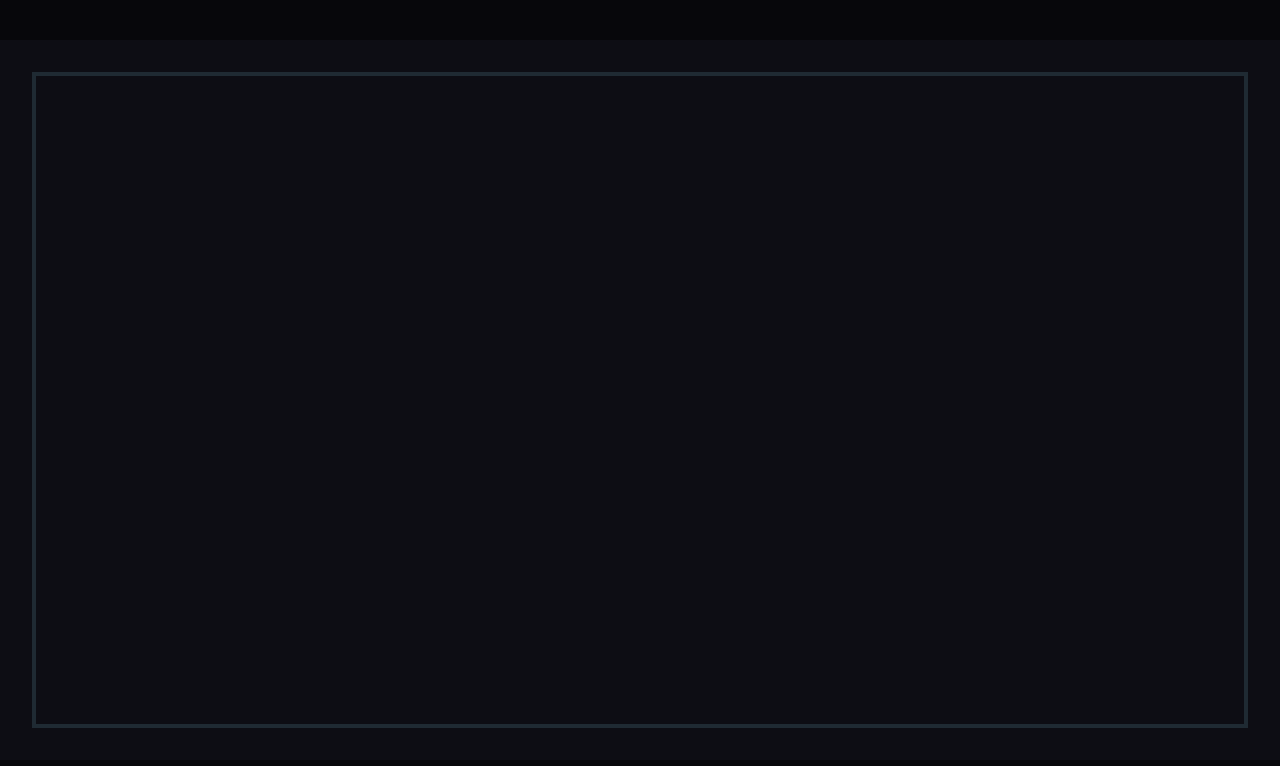
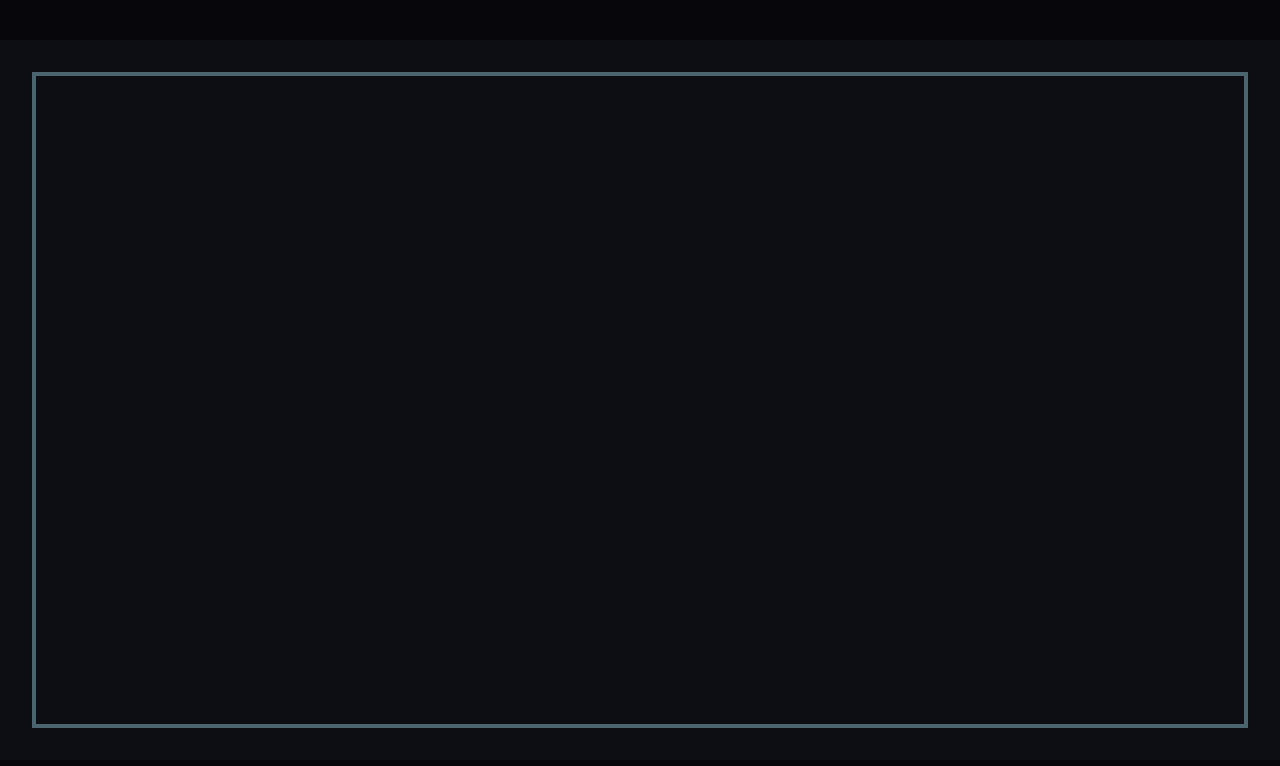
Before and after one commit to XDextX/reaper-combo-game, a website built with Vite: page index.html in a window 1280 px wide. Built offline with nearby package versions, Linux system fonts and the light colour scheme.

Commit message:
fix: arreglos de la revisión de RC-1 (escala por DPR, pausa del bucle, accesibilidad, spec, plan y README)

```diff
--- a/index.html
+++ b/index.html
@@ -2,16 +2,16 @@
 <html lang="es">
   <head>
     <meta charset="UTF-8" />
-    <meta name="viewport" content="width=device-width, initial-scale=1, user-scalable=no" />
+    <meta name="viewport" content="width=device-width, initial-scale=1" />
     <title>Reaper Combo Game</title>
     <style>
       html, body { margin: 0; height: 100%; background: #07070b; overflow: hidden; }
       body { display: grid; place-items: center; }
-      canvas { image-rendering: pixelated; }
+      canvas { image-rendering: pixelated; touch-action: none; }
     </style>
   </head>
   <body>
-    <canvas id="juego" aria-label="Arena de práctica"></canvas>
+    <canvas id="juego" role="img" aria-label="Arena de práctica"></canvas>
     <script type="module" src="/src/main.ts"></script>
   </body>
 </html>
--- a/src/bucle.ts
+++ b/src/bucle.ts
@@ -1,22 +1,35 @@
 export const PASO = 1000 / 60;
-// Evita la espiral de la muerte si la pestaña se congela.
+// Evita la espiral de la muerte con fotogramas lentos.
 const MAX_PASOS = 5;
+// Un hueco mayor es una pausa (pestaña oculta, depurador): no se recupera.
+const MAX_HUECO = 250;
 
-/** Cuántos pasos fijos tocan con el tiempo acumulado, y cuánto sobra. */
-export function repartir(acumulado: number): { pasos: number; resto: number } {
-  const pasos = Math.min(Math.floor(acumulado / PASO), MAX_PASOS);
-  const resto = pasos === MAX_PASOS ? 0 : acumulado - pasos * PASO;
+/** Cuántos pasos fijos tocan al sumar dt al tiempo acumulado, y cuánto sobra. */
+export function repartir(acumulado: number, dt: number): { pasos: number; resto: number } {
+  if (dt < 0 || dt > MAX_HUECO) return { pasos: 0, resto: 0 };
+  const total = acumulado + dt;
+  const pasos = Math.min(Math.floor(total / PASO), MAX_PASOS);
+  const resto = pasos === MAX_PASOS ? 0 : total - pasos * PASO;
   return { pasos, resto };
 }
 
 export function arrancar(actualizar: () => void, dibujar: () => void): void {
-  let antes = performance.now();
+  let antes: number | null = null;
   let acumulado = 0;
+  let pausado = false;
+  const pausar = () => { pausado = true; };
+  const seguir = () => { pausado = false; antes = null; acumulado = 0; };
+  addEventListener('blur', pausar);
+  addEventListener('focus', seguir);
+  document.addEventListener('visibilitychange', () => (document.hidden ? pausar() : seguir()));
+
   const marco = (ahora: number) => {
-    const r = repartir(acumulado + ahora - antes);
+    if (!pausado && antes !== null) {
+      const r = repartir(acumulado, ahora - antes);
+      acumulado = r.resto;
+      for (let i = 0; i < r.pasos; i++) actualizar();
+    }
     antes = ahora;
-    acumulado = r.resto;
-    for (let i = 0; i < r.pasos; i++) actualizar();
     dibujar();
     requestAnimationFrame(marco);
   };
--- a/src/main.ts
+++ b/src/main.ts
@@ -1,17 +1,18 @@
 import { arrancar } from './bucle';
-import { ANCHO, ALTO, ajustar } from './pantalla';
+import { ANCHO, ALTO, seguirPantalla } from './pantalla';
 
 const canvas = document.querySelector<HTMLCanvasElement>('#juego')!;
 canvas.width = ANCHO;
 canvas.height = ALTO;
 const ctx = canvas.getContext('2d')!;
-ajustar(canvas);
-addEventListener('resize', () => ajustar(canvas));
+ctx.imageSmoothingEnabled = false;
+seguirPantalla(canvas);
 
 function dibujar(): void {
   ctx.fillStyle = '#0d0d14';
   ctx.fillRect(0, 0, ANCHO, ALTO);
-  ctx.strokeStyle = '#1f2a33';
+  // Límite de la arena: contraste 3:1 con el fondo, porque es un borde con el que se choca.
+  ctx.strokeStyle = '#4a6470';
   ctx.strokeRect(8.5, 8.5, ANCHO - 17, ALTO - 17);
 }
 
--- a/src/pantalla.ts
+++ b/src/pantalla.ts
@@ -1,13 +1,32 @@
 export const ANCHO = 320;
 export const ALTO = 180;
 
-/** Mayor escala entera que cabe, para que los píxeles sigan nítidos. */
-export function escala(ventanaAncho: number, ventanaAlto: number): number {
-  return Math.max(1, Math.floor(Math.min(ventanaAncho / ANCHO, ventanaAlto / ALTO)));
+/**
+ * Píxeles de dispositivo por píxel de juego: el mayor entero que cabe, para que todos
+ * midan lo mismo. Si no cabe ni a 1, una fracción para no recortar la arena.
+ */
+export function escala(ancho: number, alto: number): number {
+  const cabe = Math.min(ancho / ANCHO, alto / ALTO);
+  return cabe >= 1 ? Math.floor(cabe) : cabe;
 }
 
 export function ajustar(canvas: HTMLCanvasElement): void {
-  const e = escala(innerWidth, innerHeight);
-  canvas.style.width = `${ANCHO * e}px`;
-  canvas.style.height = `${ALTO * e}px`;
+  const dpr = devicePixelRatio || 1;
+  const e = escala(innerWidth * dpr, innerHeight * dpr);
+  canvas.style.width = `${(ANCHO * e) / dpr}px`;
+  canvas.style.height = `${(ALTO * e) / dpr}px`;
 }
+
+/** Reajusta al cambiar el tamaño o la densidad (pasar a otro monitor no siempre da resize). */
+export function seguirPantalla(canvas: HTMLCanvasElement): void {
+  ajustar(canvas);
+  addEventListener('resize', () => ajustar(canvas));
+  const vigilarDpr = () => {
+    matchMedia(`(resolution: ${devicePixelRatio}dppx)`).addEventListener(
+      'change',
+      () => { ajustar(canvas); vigilarDpr(); },
+      { once: true },
+    );
+  };
+  vigilarDpr();
+}
```
Also changed, not shown: docs/plan.md (+9 -2 lines), docs/spec.md (+15 -3 lines), src/base.test.ts (+15 -6 lines), README.md.
